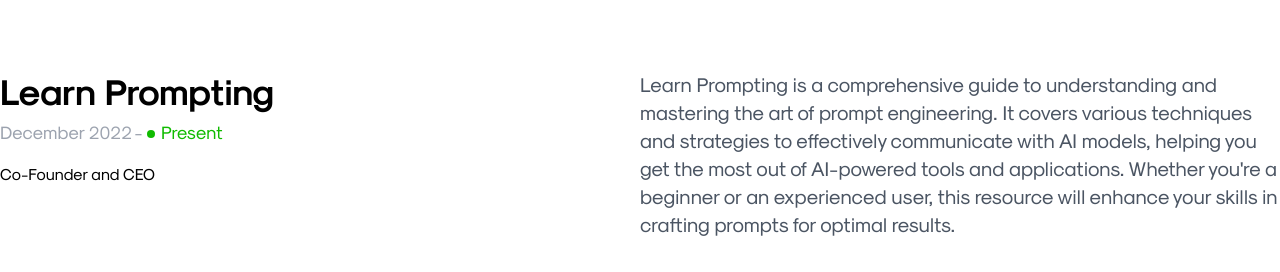
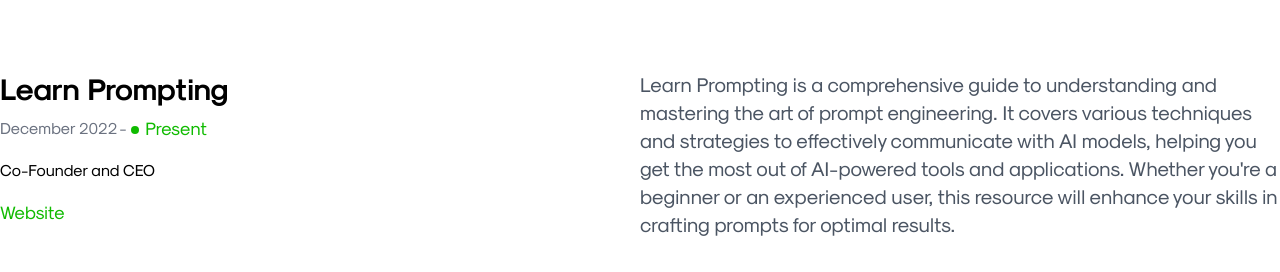
Before and after one commit to trigaten/sander-portfolio, a Next.js app: page / in a window 1280 px wide. Shown: the part 774-1046 px from the top of the page. Built offline with nearby package versions, Linux system fonts and the light colour scheme.

Commit message:
Fixed Learn Prompting section inconsistency issues

```diff
--- a/src/components/homepage/lp.tsx
+++ b/src/components/homepage/lp.tsx
@@ -35,11 +35,11 @@
         <div className="flex items-center justify-center w-full py-4 mt-4 md:mt-24">
           <div className="flex flex-col md:flex-row w-full max-w-7xl">
             <div className="w-full md:w-1/2 pr-0 md:pr-8 mb-8 md:mb-0">
-              <h1 className="text-2xl md:text-4xl font-bold mb-2 font-skModernBold text-black">
+              <h1 className="text-3xl font-bold mb-2 font-skModernBold text-black">
                 Learn Prompting
               </h1>
               <div className="flex items-center mb-4">
-                <h2 className="text-lg text-gray-400 font-skModernRegular mr-1">
+                <h2 className="text-md text-gray-500 font-skModernRegular mr-1">
                   December 2022 -
                 </h2>
                 <div className="flex items-center">
@@ -69,6 +69,13 @@
               <h3 className="text-md font-skModernRegular text-black mb-4">
                 Co-Founder and CEO
               </h3>
+              <Link
+                href="https://learnprompting.org/"
+                className="pt-3 text-green-600 hover:text-emerald-700 transition-colors duration-300 text-lg rounded font-skModernRegular"
+                target="_blank"
+              >
+                Website
+              </Link>
             </div>
             <div className="w-full md:w-1/2">
               <p className="text-lg md:text-xl text-gray-600 font-skModernRegular">
```
